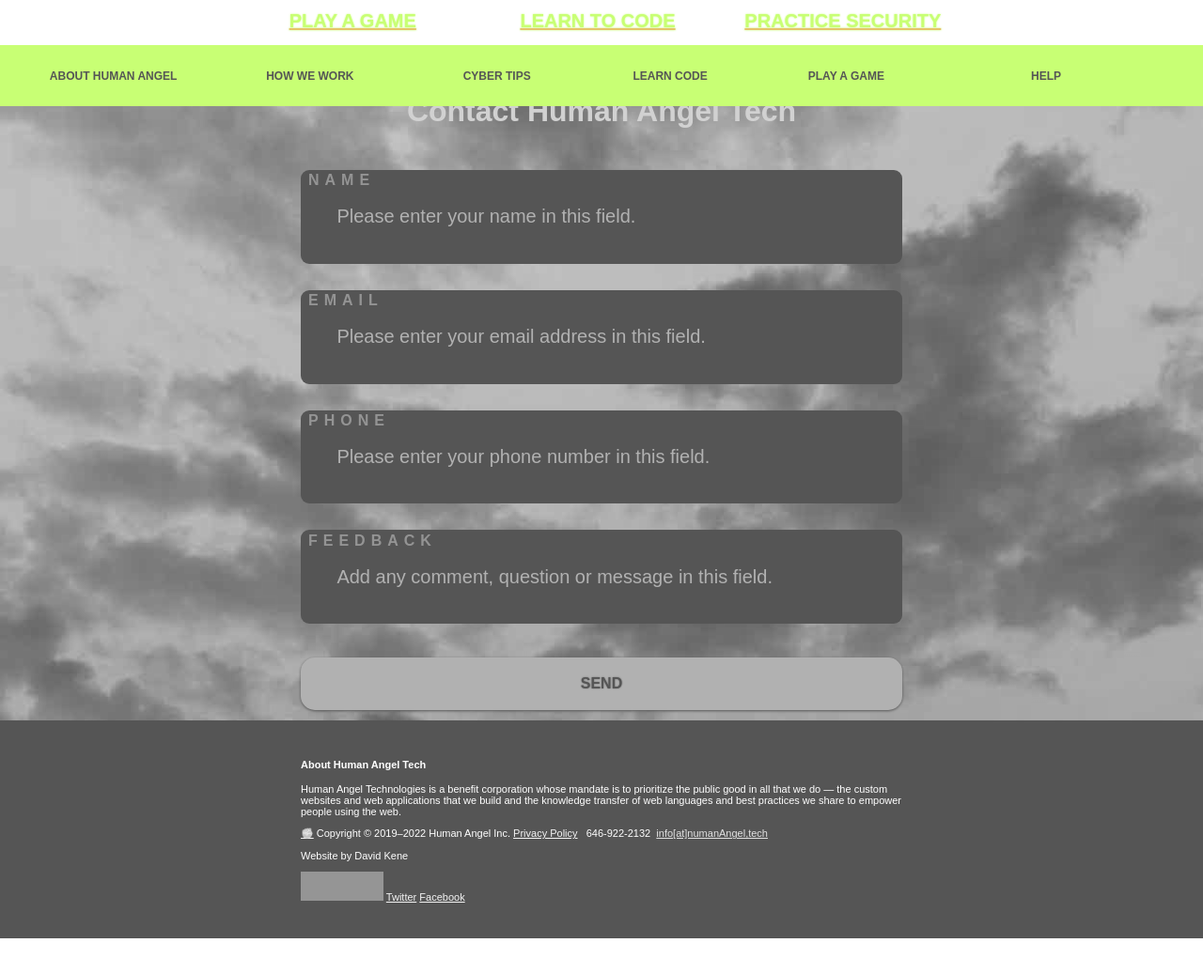
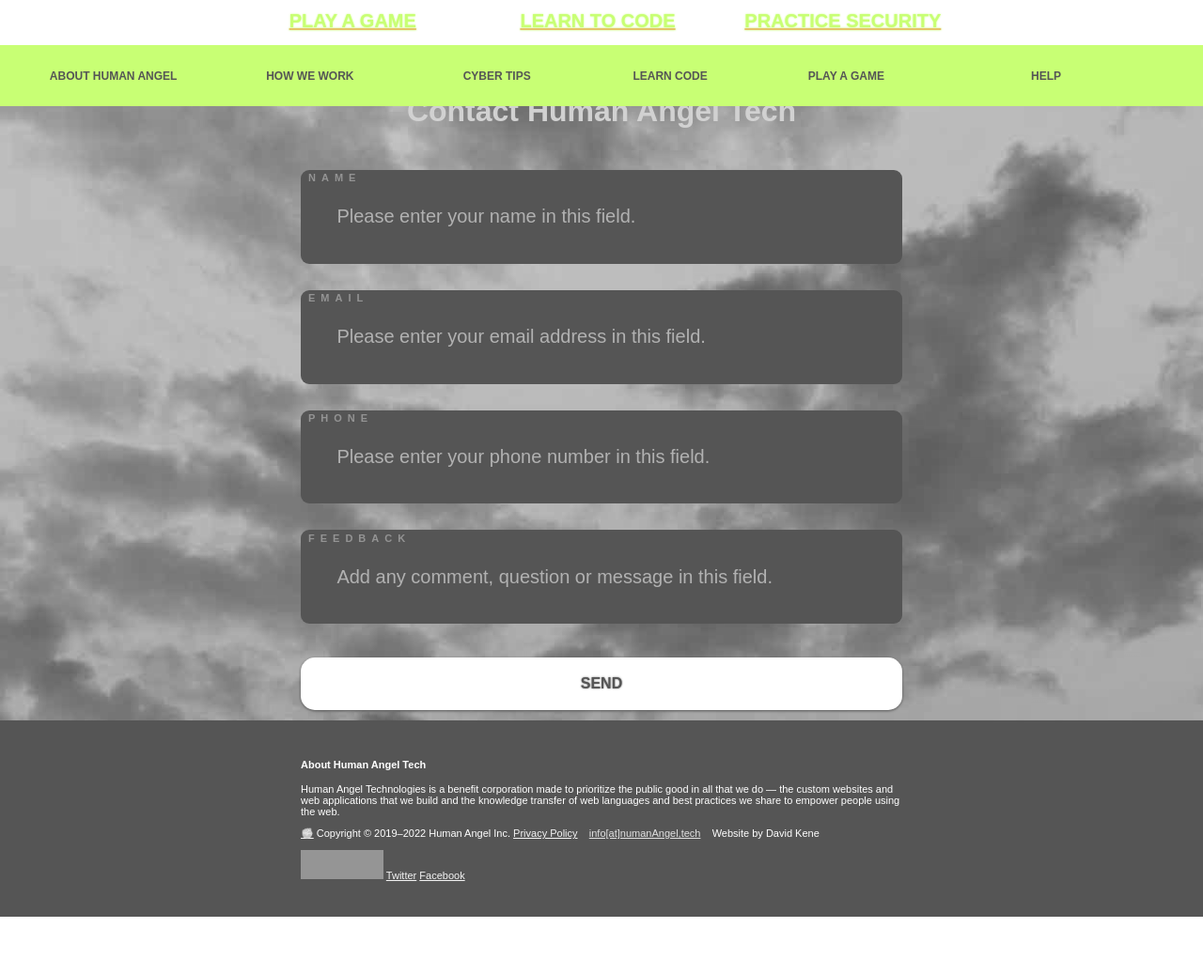
Before and after one commit to humanangel/website, a plain HTML site: page index.html in a window 1280 px wide. Shown: the part 687-1724 px from the top of the page at 94% size. Drawn offline with nearby package versions, Linux system fonts and the light colour scheme; grey boxes are pictures that could not be loaded.

Commit message:
minor changes
made by dk

```diff
--- a/index.html
+++ b/index.html
@@ -200,7 +200,7 @@
 				<p class="paddy" id="p3">
 					<mark>Human Angel Tech</mark> offers big-picture strategies and spot-on advice regarding issues ranging
 					from system architecture design to information security policy implementations and industry regulatory compliance.
-				    And we always provide web help and tips.<br/><br/> 💪#humanAngelTech 💻#weBhelp </p>
+				    And we always provide web help and tips.<br/> 💪#humanAngelTech 💻#weBhelp </p>
 			</article>
 		</main>
 <!-- END MAIN MESSAGE -->
@@ -351,11 +351,9 @@
 			</form>
 			<div class="panel" id ="footer_diy_resources">
 				<a id="about"></a><h4>About  Human Angel Tech </h4>
-				<p title=" message to web viewers"> Human Angel Technologies is a benefit corporation whose mandate is to prioritize the public good in all that we do &mdash; the custom websites and web applications that we build and the knowledge transfer of web languages and best practices we share to empower people using the web. </p>
+				<p title=" message to web viewers"> Human Angel Technologies is a benefit corporation made to prioritize the public good in all that we do &mdash; the custom websites and web applications that we build and the knowledge transfer of web languages and best practices we share to empower people using the web. </p>
 				<p><a href="#" title="...">✊🏿</a> Copyright  &#169; 2019–2022 Human Angel Inc.</span>
-					<a class="foot-links" href="policy.html">Privacy Policy</a> &nbsp; 646-922-2132 &nbsp;<a href="">info[at]numanAngel,tech</a>
-				</p>
-				<p> Website by David Kene </p>
+					<a class="foot-links" href="policy.html">Privacy Policy</a> &nbsp; &nbsp;<a href="">info[at]numanAngel,tech</a>&nbsp; &nbsp; Website by David Kene </p>
 				<a href="https://validator.w3.org/check?uri=referer"><img src="https://www.w3.org/Icons/valid-html401" alt="Valid XHTML 1.0!" height="31" width="88" /></a>
 				<a class="foot-links" href="https://twitter.com/HumanAngelTech">Twitter</a>
 				<a class="foot-links" href="  https://www.facebook.com/Human-Angel-Tech-1022964574758682/?modal=admin_todo_tour">Facebook</a>
--- a/style/estylo.css
+++ b/style/estylo.css
@@ -647,6 +647,7 @@
     left: 2%;
     font-weight: bolder;
     opacity:.5;
+    font-size: 11px;
   }
 #fsend {
     text-transform: uppercase;
@@ -657,12 +658,13 @@
     border: none;
     display: block;
  box-shadow: 0px 1px 3px white;
-    background: indianred;
+    background: black;
     color: white;
     font-family: helvetica;
     font-size: 1em;
     height:auto;
     text-decoration:none;
+    filter:grayscale(0);
     /* filter:saturate(1) brightness(22); */
     }
 
```
